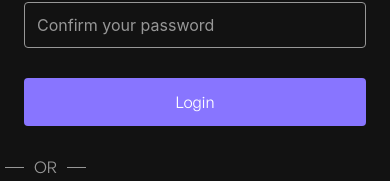
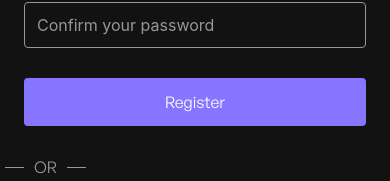
Before and after one commit to PetrusBorges/todoapp, a React Native app: screen /RegisterScreen in a window 390 px wide. Shown: the part 334-515 px from the top of the page. Built offline with nearby package versions, Linux system fonts and the light colour scheme.

Commit message:
feat: add type on useNavigation on RegisterScreen

```diff
--- a/src/screen/RegisterScreen/index.tsx
+++ b/src/screen/RegisterScreen/index.tsx
@@ -1,4 +1,6 @@
-import { FC } from 'react';
+import { useNavigation } from '@react-navigation/native';
+import { StackNavigationProp } from '@react-navigation/stack';
+import { RootStackParamList } from '../../main/Main';
 
 import { Text } from '../../components/Text';
 import { Input } from '../../components/Input';
@@ -16,16 +18,11 @@ import {
   RegisterLink
 } from './styles';
 
-interface RegisterScreenProps {
-  navigation: {
-    goBack: () => void;
-    navigate: (screenName: string) => void;
-  }
-}
+type RegisterScreenProps = StackNavigationProp<RootStackParamList>
 
-const RegisterScreen: FC<RegisterScreenProps> = ({
-  navigation
-}) => {
+const RegisterScreen = () => {
+  const navigation = useNavigation<RegisterScreenProps>();
+
   return (
     <Container>
       <BackButton
@@ -77,7 +74,7 @@ const RegisterScreen: FC<RegisterScreenProps> = ({
         onPress={() => alert('oi')}
       >
         <Text color='#FFF'>
-          Login
+          Register
         </Text>
       </Button>
 
```
